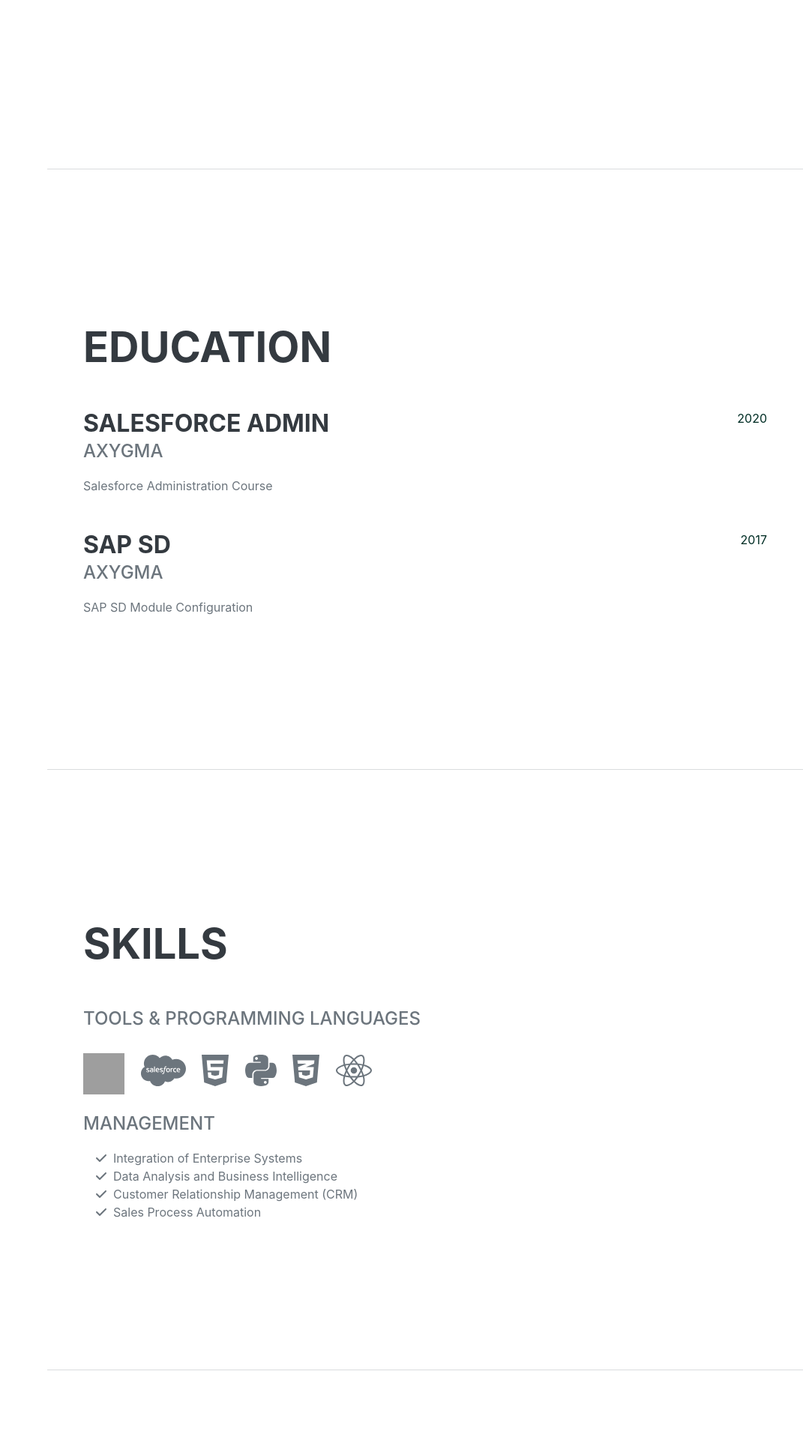
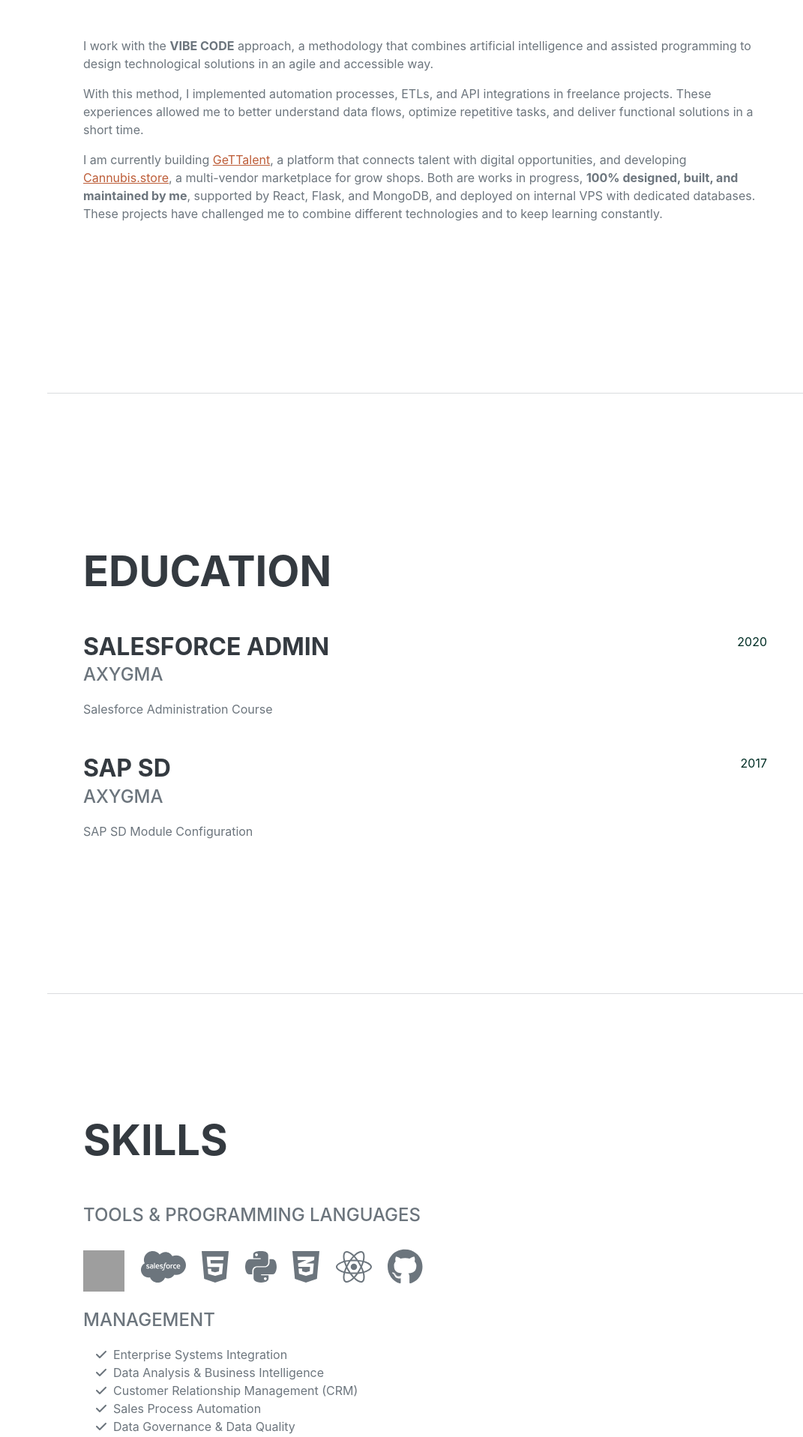
Before and after one commit to csr91/resume, a Flask app: page /EN in a window 1280 px wide. Shown: the part 2403-4320 px from the top of the page at 75% size, without its empty margins (209-1280 px from the left). Before the commit the page ends 4231 px from the top, so only its background shows below. Run offline with Flask 3, Linux system fonts and the light colour scheme; some libraries are stand-ins or nearby versions; some web fonts are replaced; grey boxes are pictures that could not be loaded.

Commit message:
actualizo cv a 2025

```diff
--- a/templates/en-index.html
+++ b/templates/en-index.html
@@ -65,7 +65,7 @@
                     <br>
                     <br>
                     <br>
-                    <li class="nav-item"><a class="nav-link js-scroll-trigger" href="/EN/route_to">Route to Process Coordinator</a></li>
+                    <li class="nav-item"><a class="nav-link js-scroll-trigger" href="/EN/route_to">Route to <br> Data Engineer & BI Specialist</a></li>
                 </ul>
             </div>
         </nav>
@@ -81,7 +81,7 @@
 
                     </h1>
                     <div class="subheading mb-5">
-                        Process Coordinator
+                        Data Engineer & BI Specialist
                     </div>
                     <p class="lead mb-5" style="line-height: 1.8;">
                         Over seven years of experience in implementation and continuous improvement projects, specializing in data migration and sales process optimization.
@@ -107,6 +107,22 @@
             <section class="resume-section" id="experience">
                 <div class="resume-section-content">
                     <h2 class="mb-5">Experience</h2>
+                    <div class="d-flex flex-column flex-md-row justify-content-between mb-5">
+                        <div class="flex-grow-1">
+                            <h3 class="mb-0">Data Engineer & BI Specialist</h3>
+                            <div class="subheading mb-3">Trasa</div>
+                            <p>
+                                Development of ETLs in Python, Pentaho, and Bash <br>
+                                Administration of Postgres and MySQL <br>
+                                Management of Linux environments (stage/production) with GitHub and cron <br>
+                                Creation of dashboards in Power BI <br>
+                                Automation of manual processes and Excel <br>
+                                Data quality assurance and reconciliation
+                            </p>
+                        </div>
+                        <div class="flex-shrink-0"><span class="text-primary">2024 - Present</span></div>
+                    </div>
+
                     <div class="d-flex flex-column flex-md-row justify-content-between mb-5">
                         <div class="flex-grow-1">
                             <h3 class="mb-0">Process Coordinator</h3>
@@ -139,10 +155,16 @@
             <section class="resume-section" id="projects">
                 <div class="resume-section-content">
                     <h2 class="mb-5">Personal Projects</h2>
-                    <p>I am a self-taught individual in the world of technology and the functioning of online applications.</p>
-                    <p>I do not consider myself a programmer, but thanks to the innovation of artificial intelligence and a foundation in Python, I have been able to create complex automation processes, ETLs, and API integrations for freelance projects.</p>
-                    <p>In my free time, I work on developing my own multivendor grow shop marketplace, which I have built from scratch using React and Flask on my own VPS, constantly challenging myself along the way.</p>
-                    <p>Welcome to my project! <a href="https://cannubis.store" target="_blank">cannubis.store</a>.</p>
+                    <p>I work with the <strong>VIBE CODE</strong> approach, a methodology that combines artificial intelligence and assisted programming to design technological solutions in an agile and accessible way.</p>
+                    <p>With this method, I implemented automation processes, ETLs, and API integrations in freelance projects. These experiences allowed me to better understand data flows, optimize repetitive tasks, and deliver functional solutions in a short time.</p>
+                    <p>
+                        I am currently building <a href="http://gettalent.com.ar/" target="_blank">GeTTalent</a>,
+                        a platform that connects talent with digital opportunities, and developing
+                        <a href="https://cannubis.store" target="_blank">Cannubis.store</a>, a multi-vendor marketplace for grow shops.
+                        Both are works in progress, <strong>100% designed, built, and maintained by me</strong>,
+                        supported by React, Flask, and MongoDB, and deployed on internal VPS with dedicated databases.
+                        These projects have challenged me to combine different technologies and to keep learning constantly.
+                    </p>
                 </div>
             </section>
             <hr class="m-0" />
@@ -182,16 +204,18 @@
                         <li class="list-inline-item"><i class="fab fa-python"></i></li>
                         <li class="list-inline-item"><i class="fab fa-css3-alt"></i></li>
                         <li class="list-inline-item"><i class="fab fa-react"></i></li>
+                        <li class="list-inline-item"><i class="fab fa-github"></i></li> <!-- GitHub Logo -->
+                        <li class="list-inline-item"><img src="https://www.svgrepo.com/show/353478/bash-icon.svg" alt="Bash" width="50" height="45" style="position: relative; top: -3px; filter: brightness(170%);"/></li>
                     </ul>
                     <div class="subheading mb-3">Management</div>
                     <ul class="fa-ul mb-0">
                         <li>
                             <span class="fa-li"><i class="fas fa-check"></i></span>
-                            Integration of Enterprise Systems
+                            Enterprise Systems Integration
                         </li>
                         <li>
                             <span class="fa-li"><i class="fas fa-check"></i></span>
-                            Data Analysis and Business Intelligence
+                            Data Analysis & Business Intelligence
                         </li>
                         <li>
                             <span class="fa-li"><i class="fas fa-check"></i></span>
@@ -201,9 +225,22 @@
                             <span class="fa-li"><i class="fas fa-check"></i></span>
                             Sales Process Automation
                         </li>
+                        <li>
+                            <span class="fa-li"><i class="fas fa-check"></i></span>
+                            Data Governance & Data Quality
+                        </li>
+                        <li>
+                            <span class="fa-li"><i class="fas fa-check"></i></span>
+                            Business Process Optimization
+                        </li>
+                        <li>
+                            <span class="fa-li"><i class="fas fa-check"></i></span>
+                            Data Visualization & Decision-Making
+                        </li>
                     </ul>
                 </div>
             </section>
+
             <hr class="m-0" />
 
         </div>
```
Also changed, not shown: templates/index.html (+43 -6 lines).
